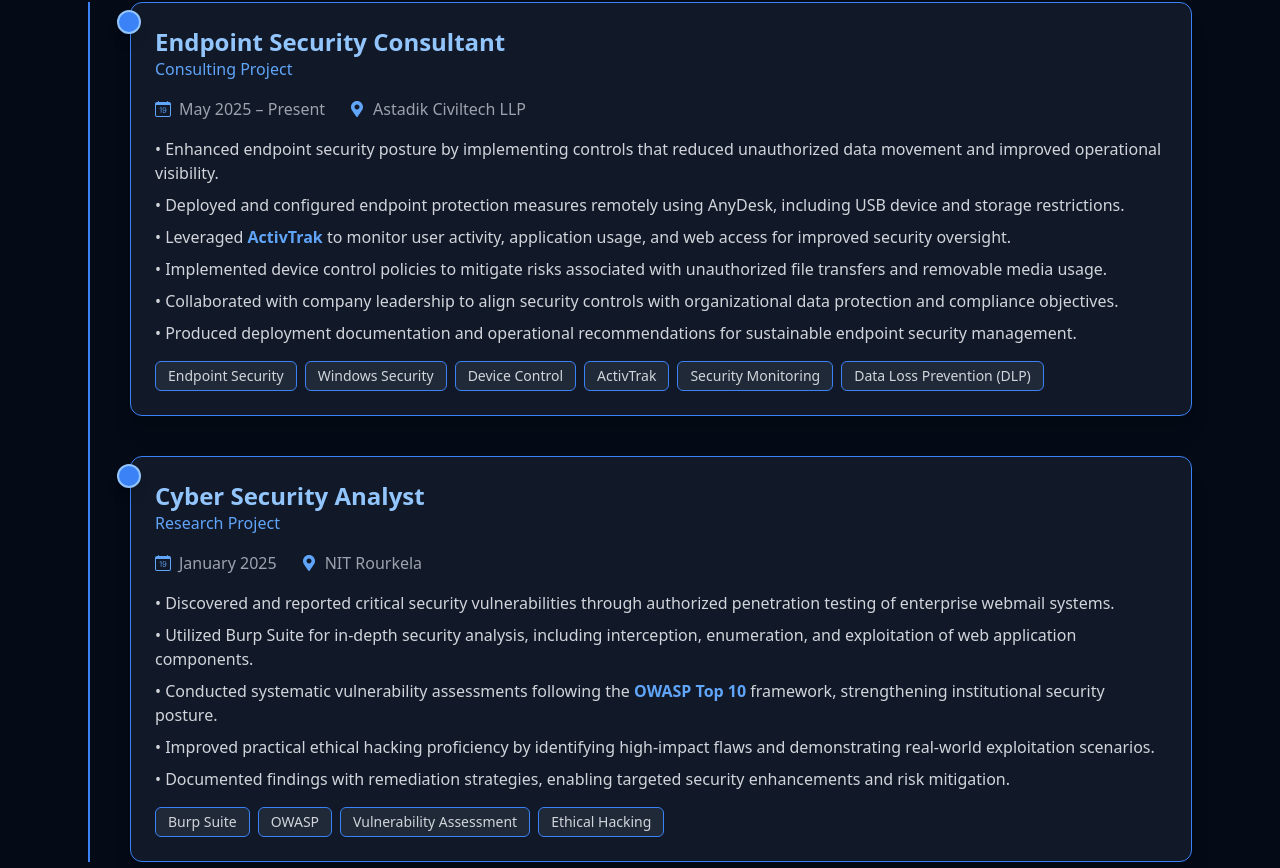
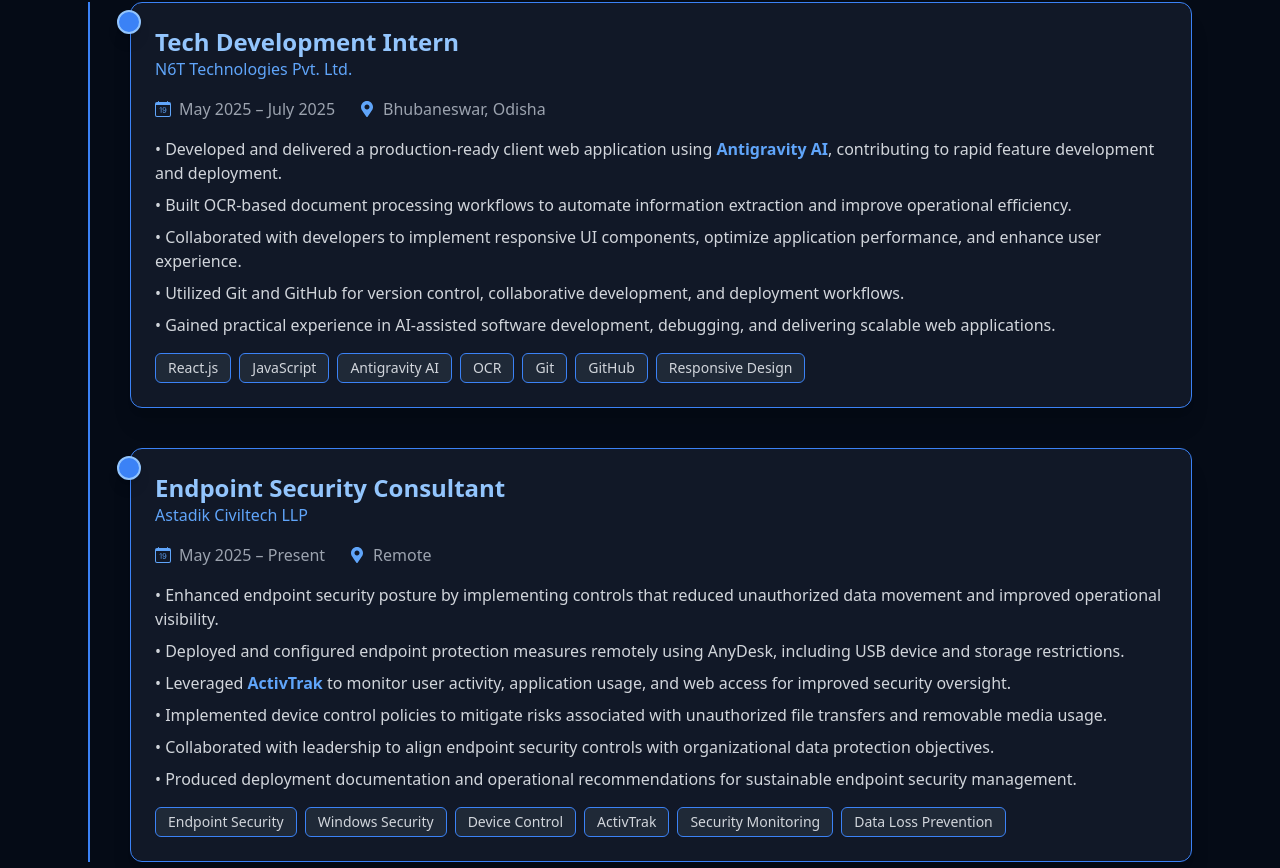
Before and after one commit to DibyanshuSah/My_Portfolio, a React (Vite) app: page / in a window 1280 px wide. Shown: the part 3692-4560 px from the top of the page. Built offline with nearby package versions, Linux system fonts and the light colour scheme.

Commit message:
Experience Updated

```diff
--- a/src/sections/Experience.jsx
+++ b/src/sections/Experience.jsx
@@ -6,53 +6,149 @@ const Experience = () => {
   return (
     <section
       id="experience"
-      className="py-20 px-6 max-w-6xl mx-auto text-white">
+      className="py-20 px-6 max-w-6xl mx-auto text-white"
+    >
       <h2 className="text-4xl font-bold text-center">Experience</h2>
       <div className="w-28 h-1 bg-blue-500 mx-auto mt-2 mb-12 rounded-full"></div>
+
       <div className="relative border-l-2 border-blue-500 pl-10">
         {/* Experience 1 */}
         <div className="mb-10 relative">
           <span className="absolute -left-[13px] top-2 w-6 h-6 bg-blue-500 rounded-full border-2 border-blue-300 shadow-lg" />
+
           <div className="bg-[#111827] p-6 rounded-xl shadow-xl border border-blue-500 hover:border-blue-400 transition-all duration-300 hover:shadow-[0_0_15px_rgba(29,78,216,0.4)]">
             <h3 className="text-2xl font-bold text-blue-300 leading-tight">
-              Endpoint Security Consultant</h3>
+              Tech Development Intern
+            </h3>
+
             <p className="text-blue-400 font-medium mb-4">
-              Consulting Project</p>
+              N6T Technologies Pvt. Ltd.
+            </p>
+
             <div className="flex items-center gap-6 text-gray-400 mb-4 flex-wrap">
               <span className="flex items-center gap-2">
                 <BsCalendarDate className="text-blue-400" />
-                May 2025 – Present</span>
+                May 2025 – July 2025
+              </span>
+
               <span className="flex items-center gap-2">
                 <FaMapMarkerAlt className="text-blue-400" />
-                Astadik Civiltech LLP
+                Bhubaneswar, Odisha
               </span>
             </div>
+
             <ul className="space-y-2 text-gray-300">
               <li>
-    • Enhanced endpoint security posture by implementing controls that reduced
-    unauthorized data movement and improved operational visibility.
+                • Developed and delivered a production-ready client web
+                application using <strong className="text-blue-400">Antigravity AI</strong>,
+                contributing to rapid feature development and deployment.
               </li>
+
               <li>
-    • Deployed and configured endpoint protection measures remotely using AnyDesk,
-    including USB device and storage restrictions.
+                • Built OCR-based document processing workflows to automate
+                information extraction and improve operational efficiency.
               </li>
+
               <li>
-    • Leveraged <strong className="text-blue-400"> ActivTrak </strong> to monitor user activity, application usage, and web
-    access for improved security oversight.
+                • Collaborated with developers to implement responsive UI
+                components, optimize application performance, and enhance user
+                experience.
               </li>
+
               <li>
-    • Implemented device control policies to mitigate risks associated with
-    unauthorized file transfers and removable media usage.
+                • Utilized Git and GitHub for version control, collaborative
+                development, and deployment workflows.
               </li>
+
               <li>
-    • Collaborated with company leadership to align security controls
-    with organizational data protection and compliance objectives.
-  </li>
-  <li>
-    • Produced deployment documentation and operational recommendations for
-    sustainable endpoint security management.
+                • Gained practical experience in AI-assisted software
+                development, debugging, and delivering scalable web
+                applications.
               </li>
             </ul>
+
+            <div className="flex flex-wrap gap-2 mt-4">
+              {[
+                "React.js",
+                "JavaScript",
+                "Antigravity AI",
+                "OCR",
+                "Git",
+                "GitHub",
+                "Responsive Design",
+              ].map((tag, i) => (
+                <span
+                  key={i}
+                  className="px-3 py-1 bg-gray-800 rounded-md text-sm text-gray-300 border border-blue-500"
+                >
+                  {tag}
+                </span>
+              ))}
+            </div>
+          </div>
+        </div>
+
+        {/* Experience 2 */}
+        <div className="relative">
+          <span className="absolute -left-[13px] top-2 w-6 h-6 bg-blue-500 rounded-full border-2 border-blue-300 shadow-lg" />
+
+          <div className="bg-[#111827] p-6 rounded-xl shadow-xl border border-blue-500 hover:border-blue-400 transition-all duration-300 hover:shadow-[0_0_15px_rgba(29,78,216,0.4)]">
+            <h3 className="text-2xl font-bold text-blue-300 leading-tight">
+              Endpoint Security Consultant
+            </h3>
+
+            <p className="text-blue-400 font-medium mb-4">
+              Astadik Civiltech LLP
+            </p>
+
+            <div className="flex items-center gap-6 text-gray-400 mb-4 flex-wrap">
+              <span className="flex items-center gap-2">
+                <BsCalendarDate className="text-blue-400" />
+                May 2025 – Present
+              </span>
+
+              <span className="flex items-center gap-2">
+                <FaMapMarkerAlt className="text-blue-400" />
+                Remote
+              </span>
+            </div>
+
+            <ul className="space-y-2 text-gray-300">
+              <li>
+                • Enhanced endpoint security posture by implementing controls
+                that reduced unauthorized data movement and improved operational
+                visibility.
+              </li>
+
+              <li>
+                • Deployed and configured endpoint protection measures remotely
+                using AnyDesk, including USB device and storage restrictions.
+              </li>
+
+              <li>
+                • Leveraged{" "}
+                <strong className="text-blue-400">ActivTrak</strong> to monitor
+                user activity, application usage, and web access for improved
+                security oversight.
+              </li>
+
+              <li>
+                • Implemented device control policies to mitigate risks
+                associated with unauthorized file transfers and removable media
+                usage.
+              </li>
+
+              <li>
+                • Collaborated with leadership to align endpoint security
+                controls with organizational data protection objectives.
+              </li>
+
+              <li>
+                • Produced deployment documentation and operational
+                recommendations for sustainable endpoint security management.
+              </li>
+            </ul>
+
             <div className="flex flex-wrap gap-2 mt-4">
               {[
                 "Endpoint Security",
@@ -60,74 +156,13 @@ const Experience = () => {
                 "Device Control",
                 "ActivTrak",
                 "Security Monitoring",
-                "Data Loss Prevention (DLP)",
+                "Data Loss Prevention",
               ].map((tag, i) => (
                 <span
                   key={i}
-                  className="px-3 py-1 bg-gray-800 rounded-md text-sm text-gray-300 border border-blue-500">
+                  className="px-3 py-1 bg-gray-800 rounded-md text-sm text-gray-300 border border-blue-500"
+                >
                   {tag}
-                </span>
-              ))}
-            </div>
-          </div>
-        </div>
-        {/* Experience 2 */}
-        <div className="relative">
-          <span className="absolute -left-[13px] top-2 w-6 h-6 bg-blue-500 rounded-full border-2 border-blue-300 shadow-lg" />
-          <div className="bg-[#111827] p-6 rounded-xl shadow-xl border border-blue-500 hover:border-blue-400 transition-all duration-300 hover:shadow-[0_0_15px_rgba(29,78,216,0.4)]">
-            <h3 className="text-2xl font-bold text-blue-300 leading-tight">
-              Cyber Security Analyst
-            </h3>
-            <p className="text-blue-400 font-medium mb-4">
-              Research Project
-            </p>
-            <div className="flex items-center gap-6 text-gray-400 mb-4 flex-wrap">
-              <span className="flex items-center gap-2">
-                <BsCalendarDate className="text-blue-400" />
-                January 2025
-              </span>
-              <span className="flex items-center gap-2">
-                <FaMapMarkerAlt className="text-blue-400" />
-                NIT Rourkela
-              </span>
-            </div>
-            <ul className="space-y-2 text-gray-300">
-              <li>
-                • Discovered and reported critical security vulnerabilities
-                through authorized penetration testing of enterprise webmail
-                systems.
-              </li>
-              <li>
-                • Utilized Burp Suite for in-depth security analysis,
-                including interception, enumeration, and exploitation of
-                web application components.
-              </li>
-              <li>
-                • Conducted systematic vulnerability assessments following
-                the
-                <strong className="text-blue-400"> OWASP Top 10 </strong>
-                framework, strengthening institutional security posture.
-              </li>
-              <li>
-                • Improved practical ethical hacking proficiency by
-                identifying high-impact flaws and demonstrating real-world
-                exploitation scenarios.
-              </li>
-              <li>
-                • Documented findings with remediation strategies, enabling
-                targeted security enhancements and risk mitigation.
-              </li>
-            </ul>
-            <div className="flex flex-wrap gap-2 mt-4">
-              {[
-                "Burp Suite",
-                "OWASP",
-                "Vulnerability Assessment",
-                "Ethical Hacking",
-              ].map((tag, i) => (
-                <span
-                  key={i}
-                  className="px-3 py-1 bg-gray-800 rounded-md text-sm text-gray-300 border border-blue-500">{tag}
                 </span>
               ))}
             </div>
```
Lines whose indentation alone changed are shown as unchanged.
